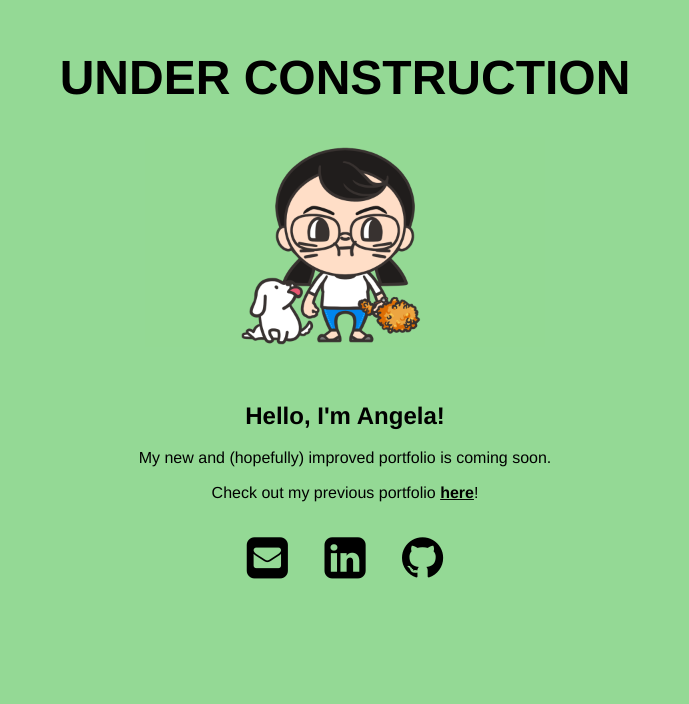
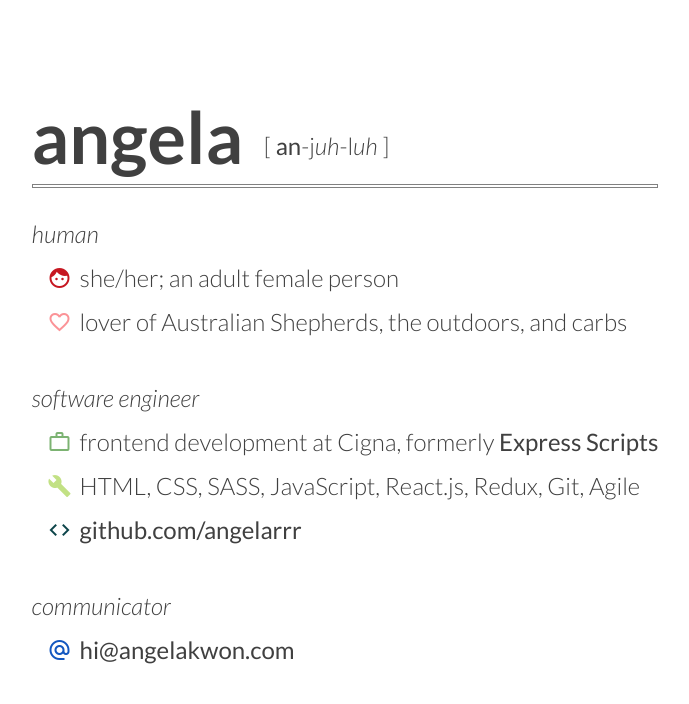
Before and after one commit to angkwon/angelarrr.github.io, a plain HTML site: page index.html in a window 1280 px wide. Shown: the whole page, without its empty margins (295-984 px from the left). Drawn offline with Linux system fonts and the light colour scheme.

Commit message:
Portfolio updates

```diff
--- a/css/app.css
+++ b/css/app.css
@@ -1,38 +1,107 @@
-html, body{
+@import url('https://fonts.googleapis.com/css2?family=Lato:ital,wght@0,300;0,400;0,700;1,300;1,400&display=swap');
+
+html, body {
+  box-sizing: border-box;
   height: 100%;
   overflow: auto;
 }
+
 body {
-  background: #94d995;
-  font-family: "Helvetica Neue", Helvetica, Arial, sans-serif;
+  color: #404040;
+  font-family: 'Lato', Helvetica, Arial, sans-serif;
+  font-size: 16px;
+  padding: 24px;
+}
+
+a, a:visited {
+  color: #404040;
+  font-weight: 400;
+  text-decoration: none;
+}
+
+a:hover {
+  color: #808080;
+}
+
+hr {
+  border: solid 1px #808080;
+  height: 2px;
+}
+
+i {
+  margin: 0 8px;
+  width: 24px;
   text-align: center;
 }
-a {
-  color: black;
-  font-weight: 600;
+
+.dictionary-entry {
+  align-items: center;
+  display: flex;
+  height: 100%;
+  flex-direction: column;
+  font-size: 24px;
+  font-weight: 300;
+  justify-content: center;
+  line-height: 1;
 }
-a:hover {
-  text-decoration: none;
+
+.dictionary-entry-angela {
+  text-align: left;
 }
-.msg-box {
 
-  margin: 50px 0 50px 0;
+.dictionary-entry-name {
+  display: inline-block;
+  font-size: 72px;
+  line-height: 1;
+  margin: 0;
 }
-h1 {
-  font-size: 48px;
-  text-transform: uppercase;
+
+.dictionary-entry-pronounciation {
+  display: inline-block;
+  margin-left: 16px;
+  vertical-align: super;
 }
-.contact-icons {
+
+.dictionary-entry-definition {
+  line-height: 1.5;
+  padding: 16px 0;
+}
+
+.dictionary-entry-definition ul {
   list-style: none;
-  padding-left: 0;
+  margin: 8px 0;
+  padding-left: 8px;
 }
-.contact-icons li {
-  display: inline-block;
-  padding: 1em;
+
+.dictionary-entry-definition ul li {
+  display: flex;
+  margin: 8px 0;
 }
-#email a, #linkedin a, #github a {
-  color: black;
+
+.material-icons {
+  line-height: 1.5;
 }
-#email a:hover, #linkedin a:hover, #github a:hover {
-  opacity: 0.5;
+
+.face-icon { color: #c61721; }
+.heart-icon { color: #fb9397; }
+.work-icon { color: #7cb372; }
+.tool-icon { color: #c2e184; }
+.code-icon { color: #0b4449; }
+.email-icon { color: #1257c0; }
+
+@media only screen and (max-width: 600px) {
+
+  .dictionary-entry {
+    font-size: 16px;
+    height: auto;
+  }
+
+  .dictionary-entry-name {
+    font-size: 56px;
+  }
+
+  .material-icons {
+    line-height: 1;
+  }
+
 }
--- a/index.html
+++ b/index.html
@@ -9,48 +9,61 @@
     <meta name="viewport" content="width=device-width, initial-scale=1">
 
     <!--<link rel="apple-touch-icon" href="apple-touch-icon.png"> -->
-    <!-- Place favicon.ico in the root directory -->
 
-    <link rel="stylesheet" href="https://maxcdn.bootstrapcdn.com/font-awesome/4.4.0/css/font-awesome.min.css">
+    <!-- <script src="https://kit.fontawesome.com/36f8485e61.js" crossorigin="anonymous"></script> -->
+    <link href="https://fonts.googleapis.com/icon?family=Material+Icons" rel="stylesheet">
+
     <link rel="stylesheet" href="css/normalize.css">
     <link rel="stylesheet" href="css/app.css">
-    <!--<script src="js/vendor/modernizr-2.8.3.min.js"></script> -->
+
   </head>
   <body>
     <!--[if lt IE 8]>
         <p class="browserupgrade">You are using an <strong>outdated</strong> browser. Please <a href="http://browsehappy.com/">upgrade your browser</a> to improve your experience.</p>
     <![endif]-->
 
-    <!-- Add your site or application content here -->
-    <header class="msg-box">
-      <h1>under construction</h1>
-      <img src="images/avatar.jpg" style="width:400px" />
-    </header>
+    <section class="dictionary-entry">
+      <div class="dictionary-entry-angela">
 
-    <section class="construction-wrapper">
-      <h2>Hello, I'm Angela!</h2>
-      <p>
-        My new and (hopefully) improved portfolio is coming soon.
-      </p>
-      <p>
-        Check out my previous portfolio <a href="v4/index.html" target="_blank">here</a>!
-      </p>
-    </section>
+        <div class="dictionary-entry-heading">
 
-    <section class="contact-wrapper">
-      <ul class="contact-icons">
-        <li id="email">
-            <a href="mailto:hey@angelakwon.com"><i class="fa fa-envelope-square fa-3x"></i></a>
-        </li>
+          <h1 class="dictionary-entry-name">angela</h1>
+          <span class="dictionary-entry-pronounciation">[ <strong>an</strong>-j<em>uh</em>-l<em>uh</em> ]</span>
 
-        <li id="linkedin">
-            <a href="https://www.linkedin.com/in/angelakwon" target="_blank"><i class="fa fa-linkedin-square fa-3x"></i></a>
-        </li>
+        </div>
 
-        <li id="github">
-            <a href="https://github.com/angelarrr" target="_blank"><i class="fa fa-github fa-3x"></i></a>
-        </li>
-    </ul>
+        <hr />
+
+        <div class="dictionary-entry-definitions">
+
+          <div class="dictionary-entry-definition">
+            <em>human</em>
+            <ul>
+              <li><i class="material-icons face-icon">face</i> <span class="definition">she/her; an adult female person</span></li>
+              <li><i class="material-icons heart-icon">favorite_border</i> <span class="definition">lover of Australian Shepherds, the outdoors, and carbs</span></li>
+            </ul>
+          </div>
+
+          <div class="dictionary-entry-definition">
+            <em>software engineer</em>
+            <ul>
+              <li><i class="material-icons work-icon">work_outline</i> <span class="definition">frontend development at Cigna, formerly <a href="https://www.express-scripts.com/" target="_blank">Express Scripts</a></span></li>
+              <li><i class="material-icons tool-icon">build</i> <span class="definition">HTML, CSS, SASS, JavaScript, React.js, Redux, Git, Agile</span></li>
+              <li><i class="material-icons code-icon">code</i> <span class="definition"><a href="https://github.com/angelarrr" target="_blank">github.com/angelarrr</a></span></li>
+            </ul>
+          </div>
+
+          <div class="dictionary-entry-definition">
+            <em>communicator</em>
+            <ul>
+              <li><i class="material-icons email-icon">alternate_email</i> <span class="definition"><a href="mailto:hi@angelakwon.com">hi@angelakwon.com</a></span></li>
+              <li></li>
+            </ul>
+          </div>
+
+        </div>
+
+      </div>
     </section>
 
   </body>
```
